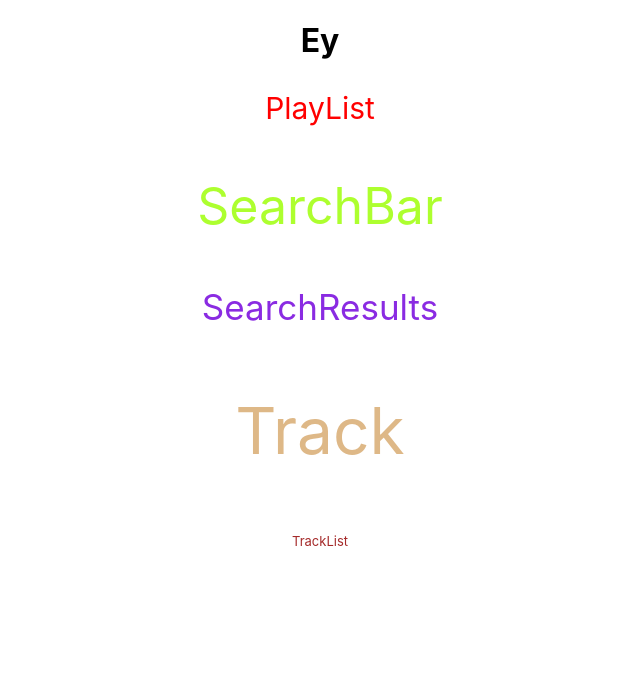
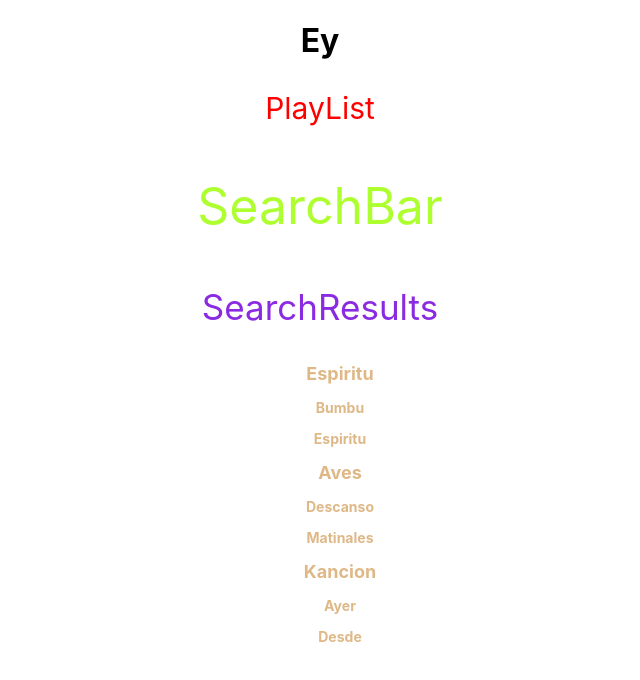
Before and after one commit to manolomaroto/jammming, a React (Create React App) app: page / in a window 1280 px wide. Shown: the top 680 px of the page, without its empty margins (320-960 px from the left). Built offline with nearby package versions, Linux system fonts and the light colour scheme.

Commit message:
Add TrackList data

```diff
--- a/src/App.js
+++ b/src/App.js
@@ -1,10 +1,14 @@
-import logo from './logo.svg';
 import './App.css';
 import PlayList from './components/PlayList/PlayList';
 import SearchBar from './components/SearchBar/SearchBar';
-import SearchResults from './components/Searchresults/SearchResults';
-import Track from './components/Track/Track';
+import SearchResults from './components/Searchresults/SearchResults'
 import TrackList from './components/TrackList/TrackList';
+
+const tracks = [
+  {name: 'Espiritu', artist: 'Bumbu', album: 'Espiritu', id: '01' },
+  {name: 'Aves', artist: 'Descanso', album: 'Matinales', id: '02' },
+  {name: 'Kancion', artist: 'Ayer', album: 'Desde', id: '03' },
+];
 
 function App() {
   return (
@@ -13,8 +17,7 @@ function App() {
       <PlayList />
       <SearchBar />
       <SearchResults />
-      <Track />
-      <TrackList />
+      <TrackList pistas={tracks}/>
     </div>
   );
 }
--- a/src/components/Track/Track.jsx
+++ b/src/components/Track/Track.jsx
@@ -1,9 +1,13 @@
 import React from 'react';
 import styles from './Track.module.css';
 
-const Track = () => {
+const Track = ({pista}) => {
     return (
-        <p className={styles.track}>Track</p>
+        <li className={styles.track}>
+           <h2>{pista.name}</h2>
+           <h3>{pista.artist}</h3>
+           <h3>{pista.album}</h3>
+        </li>
     )
 }
 
--- a/src/components/Track/Track.module.css
+++ b/src/components/Track/Track.module.css
@@ -1,4 +1,4 @@
 .track {
     color: burlywood;
-    font-size: 64px;
+    font-size: 12px;
 }
--- a/src/components/TrackList/TrackList.jsx
+++ b/src/components/TrackList/TrackList.jsx
@@ -1,9 +1,14 @@
 import React from 'react';
 import styles from './TrackList.module.css';
+import Track from '../Track/Track';
 
-const TrackList = () => {
+const TrackList = ({pistas}) => {
     return (
-        <p className={styles.trackList}>TrackList</p>
+        <ul className={styles.trackList}>
+            {pistas.map((pista, index)=> {
+                return (<Track key={index} pista={pista}/>)
+            })}
+        </ul>
     )
 }
 
--- a/src/components/TrackList/TrackList.module.css
+++ b/src/components/TrackList/TrackList.module.css
@@ -1,4 +1,5 @@
 .trackList {
     color: brown;
     font-size: small;
+    list-style: none;
 }
```
Also changed, not shown: 2 other files (tests, documents, lock files or other folders).
